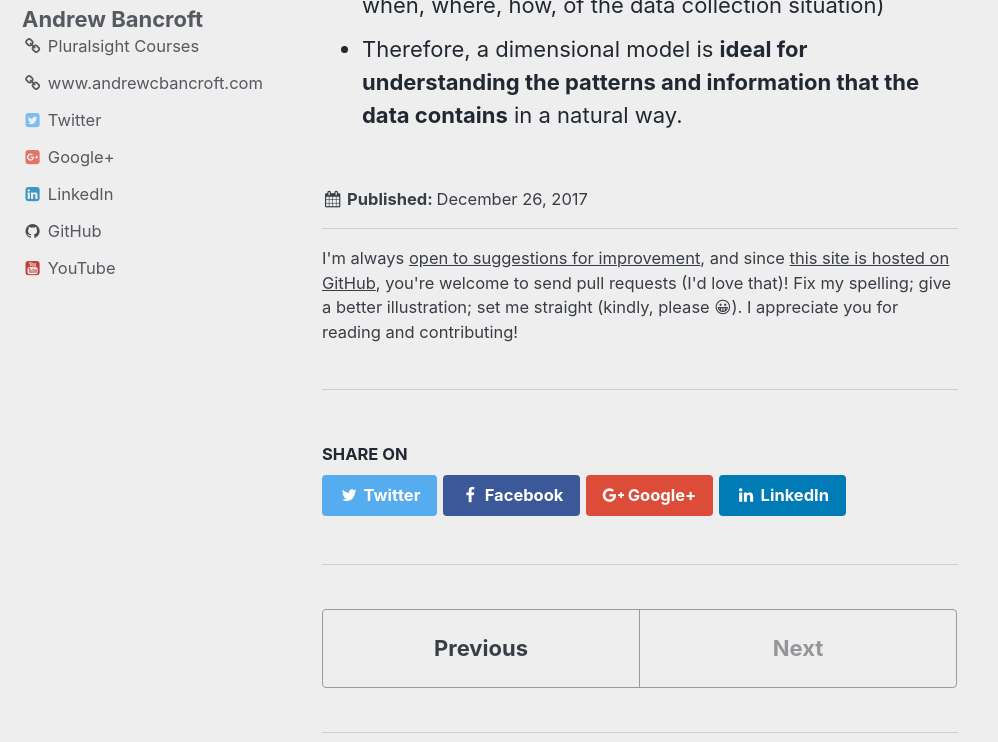
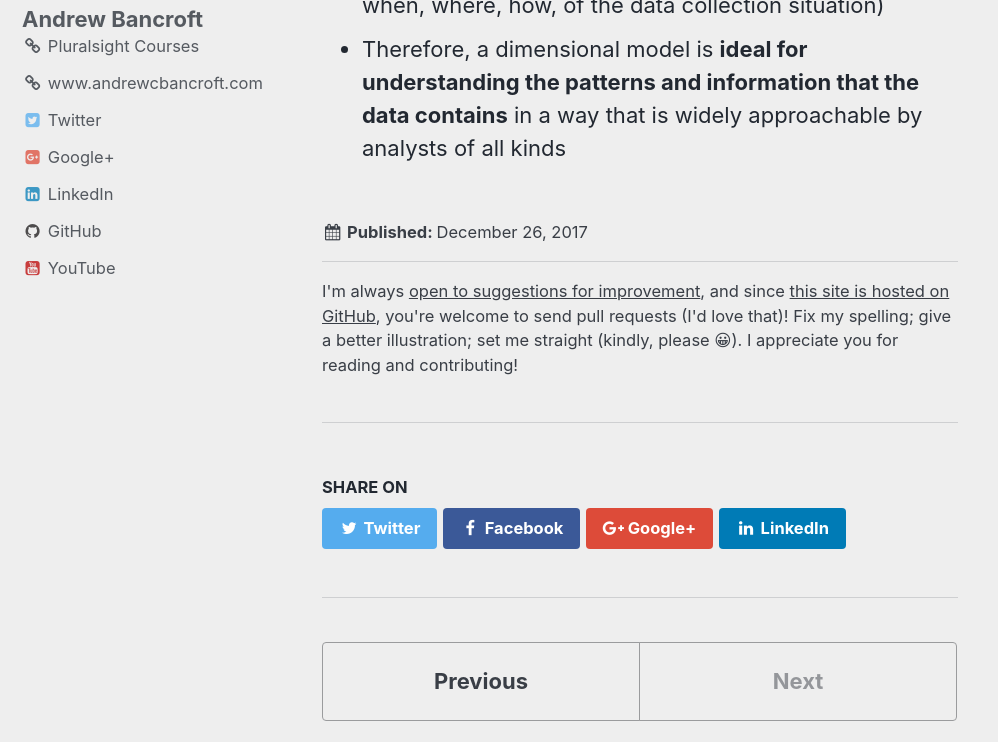
Before and after one commit to andrewcbancroft/datadaylife-blog, a Jekyll site: the page built from _posts/2017-12-26-what-is-a-dimensional-model.md, in a window 1280 px wide and 900 px high, scrolled down 5500 px, cut to the strip 158-900 px from the top of the window. Shown: the whole strip, without its empty margins (0-998 px from the left). Built offline with Jekyll 4.4.1, drawn with Linux system fonts in a browser that asks for light colours; comment, search, counter and statistics services are not loaded.

Commit message:
Update 2017-12-26-what-is-a-dimensional-model.md

```diff
--- a/_posts/2017-12-26-what-is-a-dimensional-model.md
+++ b/_posts/2017-12-26-what-is-a-dimensional-model.md
@@ -90,4 +90,4 @@ There are a few things that have to happen for that to be possible:
 
 A dimensional model is a **representation of data** that...
 * **Portrays its measurements** in a way that highlights the **characteristics**, **qualities**, **features**, and **facets** of the event that generated the measurements (the who, what, when, where, how, of the data collection situation)
-* Therefore, a dimensional model is **ideal for understanding the patterns and information that the data contains** in a natural way.
+* Therefore, a dimensional model is **ideal for understanding the patterns and information that the data contains** in a way that is widely approachable by analysts of all kinds
```
